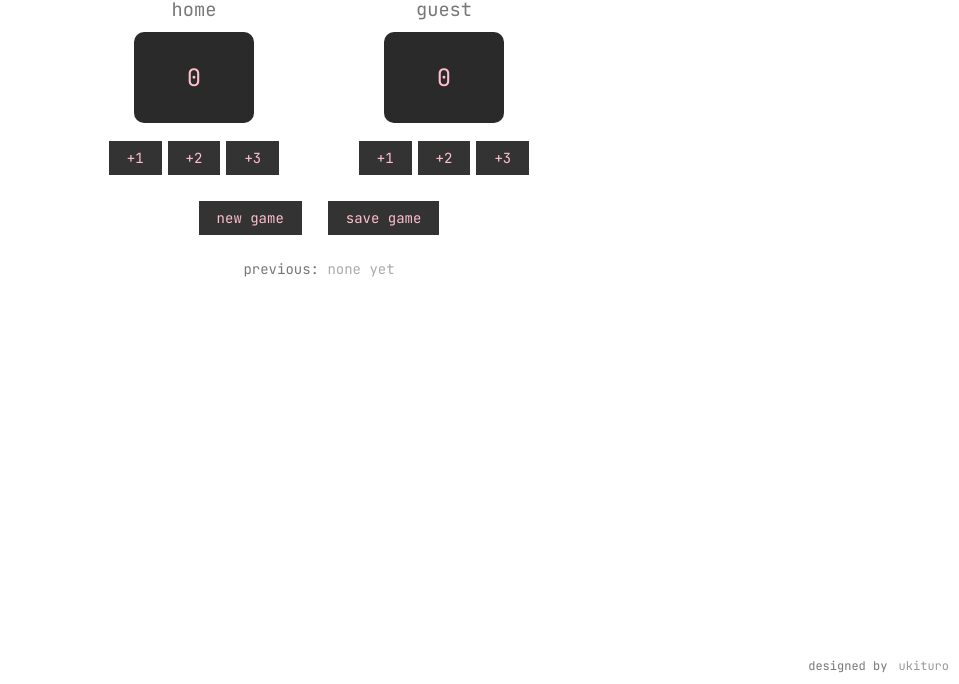
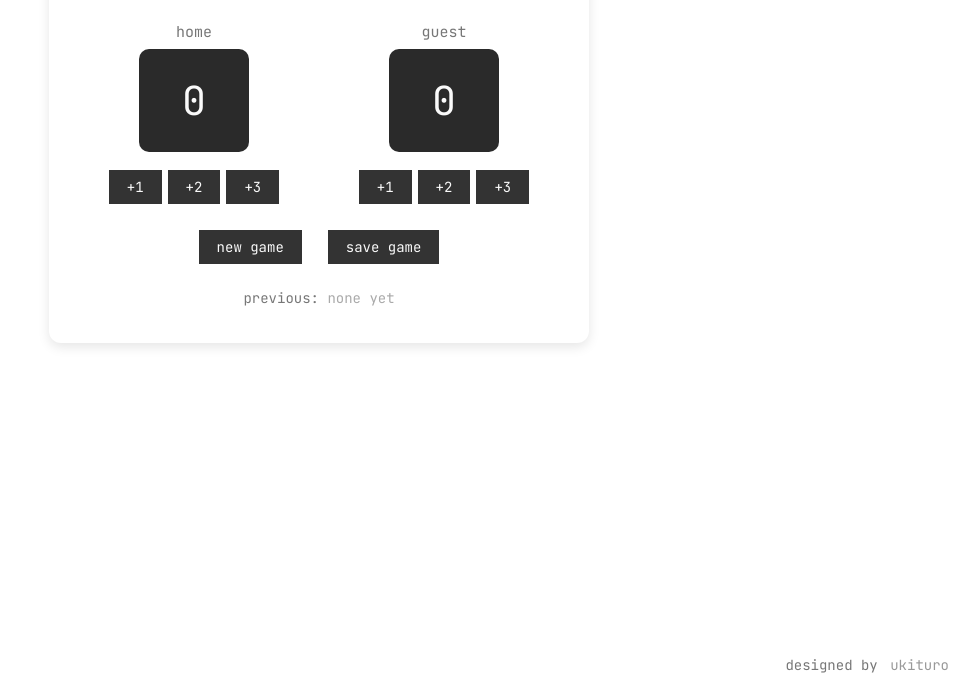
Before and after one commit to ukituro/score-thing, a plain HTML site: page index.html in a window 1280 px wide. Shown: the part 116-800 px from the top of the page, without its empty margins (321-1280 px from the left). Drawn offline with Linux system fonts and the light colour scheme.

Commit message:
updated index css & html

```diff
--- a/index.css
+++ b/index.css
@@ -1,18 +1,26 @@
 body {
-    margin-top: 40px;
-    margin: auto;
+    display: flex;
+    flex-direction: column;
+    align-items: center;
     overflow-x: hidden;
     text-align: center;
     font-family: "JetBrains Mono", monospace;
-    background-color: #fff;
     color: #333;
-    width: auto;
+    min-height: 100vh;
+    margin: 0;
 }
 
+#content {
+    width: 500px;
+    margin: 40px auto;
+    padding: 20px;
+    background: white;
+    border-radius: 12px;
+    box-shadow: 0 4px 12px rgba(0,0,0,0.1);
+}
 
 #head {
-    margin: 30px 0 20px 0;
-
+    margin-bottom: 20px;
 }
 
 .container {
@@ -22,27 +30,30 @@ body {
 }
 
 h1 {
-    font-weight: 400;
+    font-weight: 500;
+    margin: 0 0 10px 0;
 }
 
 h3 {
     color: #777;
     font-weight: 400;
-    margin-bottom: 10px;
+    margin-bottom: 7px;
+    font-size: 15px;
 }
 
 h2 {
     background: #2a2a2a;
-    color: pink;
-    padding: 30px;
+    color: #fafafa;
+    padding: 25px;
     width: 60px;
     border-radius: 10px;
     margin: 0 auto 15px;
     font-weight: 400;
+    font-size: 40px;
 }
 
 button {
-    color: pink;
+    color: #fafafa;
     background-color: #333;
     padding: 8px 18px;
     border: none;
@@ -50,6 +61,7 @@ button {
     font-size: 14px;
     cursor: pointer;
     margin: 3px;
+    transition: background 0.2s ease;
 }
 
 button:hover {
@@ -69,41 +81,34 @@ button:hover {
 #history {
     color: #777;
     font-size: 14px;
+    line-height: 1.6;
+    margin-top: 15px;
+}
+
+#history strong {
+    color: #333;
 }
 
 .muted {
     color: #aaa;
 }
-#history {
-    color: #777;
-    font-size: 14px;
-    line-height: 1.6;
-}
-#history strong {
-    color: #333;
-}
-#content {
-    width: 500px;
-    text-align: center;
-    margin: auto;
-}
+
 #footer {
     position: fixed;
     bottom: 10px;
     right: 10px;
-    font-size: 12px;
-    margin: 0;
+    font-size: 14px;
     background: transparent;
     white-space: nowrap;
 }
 
 .designer {
-    color: #777777;
+    color: #777;
     margin-right: 4px;
 }
 
 #link {
-    color: #999999;
+    color: #999;
     text-decoration: none;
 }
 
--- a/index.html
+++ b/index.html
@@ -10,10 +10,10 @@
     <link href="https://fonts.googleapis.com/css2?family=JetBrains+Mono:wght@400;700&display=swap" rel="stylesheet">
 </head>
 <body>
-    <div id="content">
-        <div id="head">
+    <main id="content">
+        <header id="head">
             <h1>score thing</h1>
-        </div>
+        </header>
 
         <div class="container">
             <div>
@@ -41,13 +41,15 @@
             <button id="new-game" onclick="newGame()">new game</button>
             <button id="save-game" onclick="saveGame()">save game</button>
         </div>
-    </div>
-    <p id="history">previous: <span class="muted">none yet</span></p>
-    <p id="footer">
-    <p id="footer">
-    <span class="designer">designed by</span>
-    <a id="link" href="https://ukituro.netlify.app" target="_blank">ukituro</a>
-    </p>
+
+        <p id="history">previous: <span class="muted">none yet</span></p>
+    </main>
+
+    <footer id="footer">
+        <span class="designer">designed by</span>
+        <a id="link" href="https://ukituro.netlify.app" target="_blank">ukituro</a>
+    </footer>
+
     <script src="index.js"></script>
 </body>
 </html>
```
